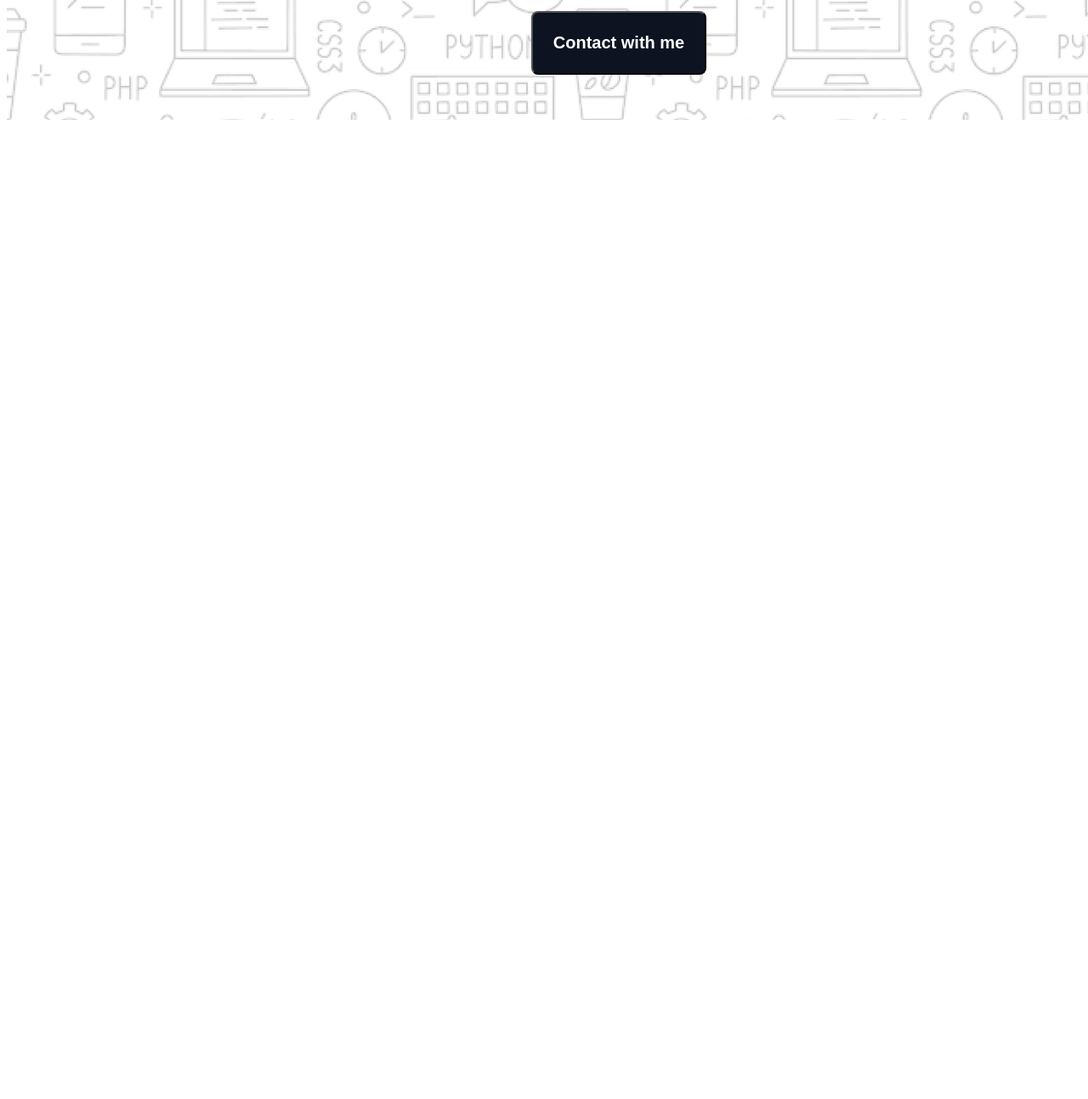
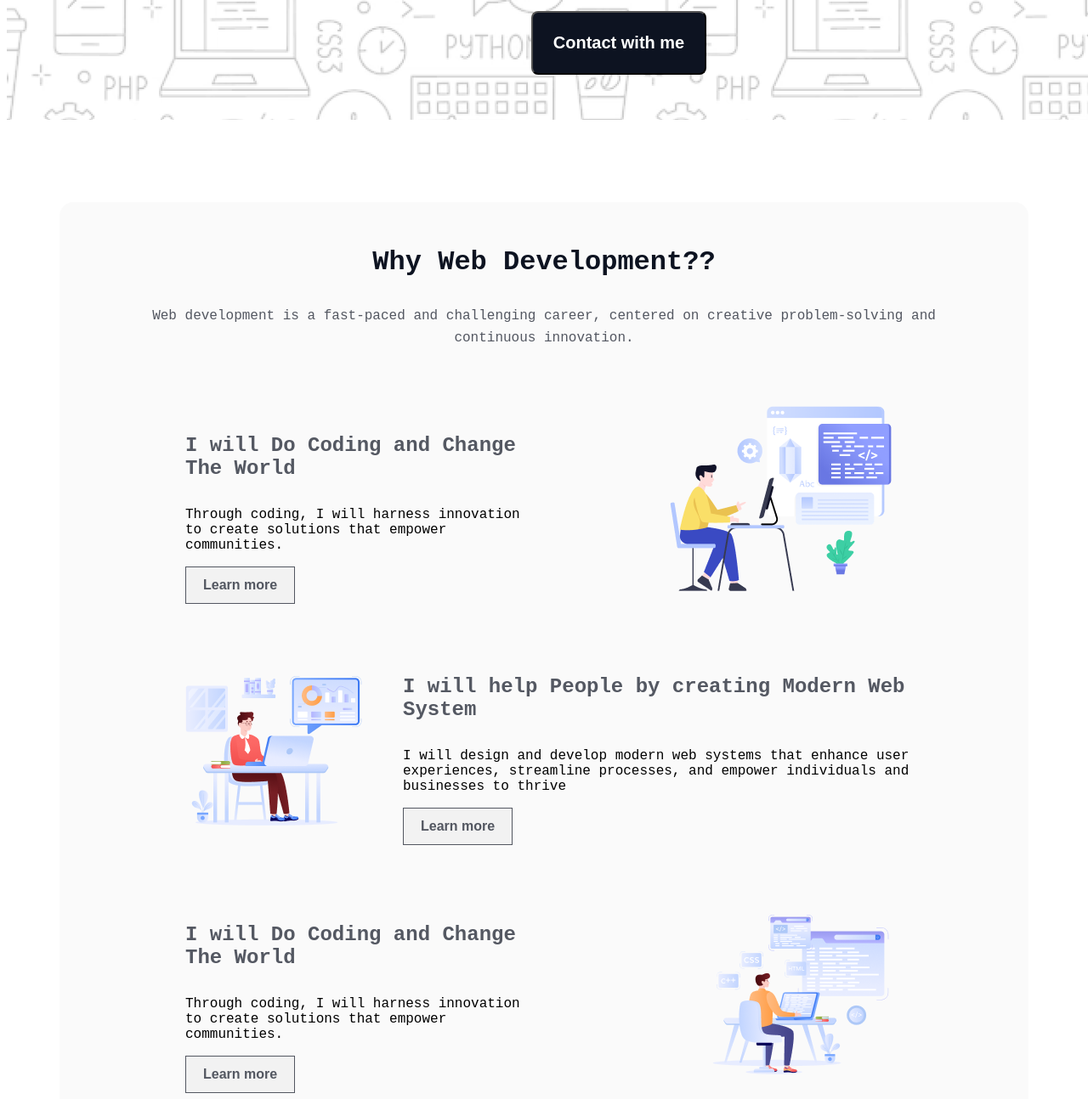
Before and after one commit to nazmulhossenshanto/assignment-one, a plain HTML site: page index.html in a window 1280 px wide. Shown: the part 539-1833 px from the top of the page at 85% size. Before the commit the page ends 800 px from the top, so only its background shows below. Drawn offline with Linux system fonts and the light colour scheme; a web font is replaced by a local one.

Commit message:
development section added

```diff
--- a/index.html
+++ b/index.html
@@ -5,8 +5,9 @@
     <meta name="viewport" content="width=device-width, initial-scale=1.0">
     <title>Developer Portfolio</title>
     <link rel="preconnect" href="https://fonts.googleapis.com">
-<link rel="preconnect" href="https://fonts.gstatic.com" crossorigin>
-<link href="https://fonts.googleapis.com/css2?family=Azeret+Mono:ital,wght@0,100..900;1,100..900&display=swap" rel="stylesheet">
+    <link rel="preconnect" href="https://fonts.gstatic.com" crossorigin>
+    <link href="https://fonts.googleapis.com/css2?family=Azeret+Mono:ital,wght@0,100..900;1,100..900&display=swap"
+        rel="stylesheet">
     <link rel="stylesheet" href="styles/style.css">
 </head>
 
@@ -16,14 +17,57 @@
             <div class="banner">
                 <div class="banner-img"><img src="./assets/Group.png" alt=""></div>
                 <h1 class="banner-title">"In the near future, I hope to become a Developer."</h1>
-                <p class="text-primary">Web Development involves creating and maintaining websites using languages like HTML, CSS, and
+                <p class="primary-description">Web Development involves creating and maintaining websites using
+                    languages like HTML, CSS, and
                     Javascript. It combines design, coding, and functionally to ensure smooth user experiences across
                     different devices and browsers.</p>
                 <button class="banner-btn">Contact with me</button>
             </div>
         </div>
     </header>
-    <main></main>
+    <main>
+        <section class="development-section">
+            <div class="development-container">
+                <h3 class="text-primary">Why Web Development??</h3>
+                <p class="primary-description">Web development is a fast-paced and challenging career, centered on
+                    creative problem-solving and continuous innovation.</p>
+                <div class="development-card">
+                    <div class="development-content">
+                        <h4 class="development-title">I will Do Coding and Change The World</h4>
+                        <p class="section-description">Through coding, I will harness innovation to create solutions
+                            that empower communities.</p>
+                        <button class="primary-btn">Learn more</button>
+                    </div>
+                    <div>
+                        <img src="./assets/Layer_1.png" alt="">
+                    </div>
+                </div>
+                <div class="card-development">
+                    <div>
+                        <img src="./assets/Group 3.png" alt="">
+                    </div>
+                    <div>
+                        <h4 class="development-title">I will help People by creating Modern Web System</h4>
+                        <p class="section-description">I will design and develop modern web systems that enhance user
+                            experiences, streamline processes, and empower individuals and businesses to thrive</p>
+                        <button class="primary-btn">Learn more</button>
+                    </div>
+                </div>
+
+                <div class="development-card">
+                    <div class="development-content">
+                        <h4 class="development-title">I will Do Coding and Change The World</h4>
+                        <p class="section-description">Through coding, I will harness innovation to create solutions
+                            that empower communities.</p>
+                        <button class="primary-btn">Learn more</button>
+                    </div>
+                    <div>
+                        <img src="./assets/Group 4.png" alt="">
+                    </div>
+                </div>
+            </div>
+        </section>
+    </main>
     <footer></footer>
 </body>
 
--- a/styles/style.css
+++ b/styles/style.css
@@ -8,15 +8,42 @@
 
 
  /* common shared style */
- .text-primary {
+ .primary-description {
      color: rgb(13, 19, 33);
      font-size: 16px;
      font-weight: 400;
      line-height: 26px;
      text-align: center;
+     opacity: 0.7;
+ }
+
+ .text-primary {
+     color: rgb(13, 19, 33);
+     font-size: 32px;
+     font-weight: 800;
+     text-align: center;
+ }
+
+ .primary-btn {
+     color: rgb(13, 19, 33);
+     font-size: 16px;
+     font-weight: 600;
+     padding: 12px 20px 12px 20px;
+     text-align: center;
+     box-sizing: border-box;
+     border: 1px solid rgb(13, 19, 33);
+     opacity: 0.7;
+
  }
 
  /* header styles */
+
+ /* main styles */
+ main {
+     max-width: 1140px;
+     margin: 0 auto;
+     /* background-color: aqua; */
+ }
 
  /* banner styles */
  .banner-container {
@@ -52,3 +79,40 @@
      border-radius: 8px;
      background: rgb(13, 19, 33);
  }
+
+ /* development section styles */
+ .development-section {
+     border-radius: 16px;
+     background: rgba(13, 19, 33, 0.02);
+    }
+
+    .development-container {
+        padding: 20px;
+        margin: 97px 80px;
+    }
+
+
+ .development-card {
+     display: flex;
+     flex-direction: row;
+     justify-content: space-between;
+     align-items: center;
+     padding: 48px;
+ }
+
+ .development-title {
+     color: rgba(13, 19, 33, 0.7);
+     font-size: 24px;
+     font-weight: 700;
+     text-align: left;
+ }
+
+ .development-content {
+     width: 400px;
+ }
+
+ .card-development {
+     display: flex;
+     margin: 0px 32px;
+     gap: 32px;
+ }
```
